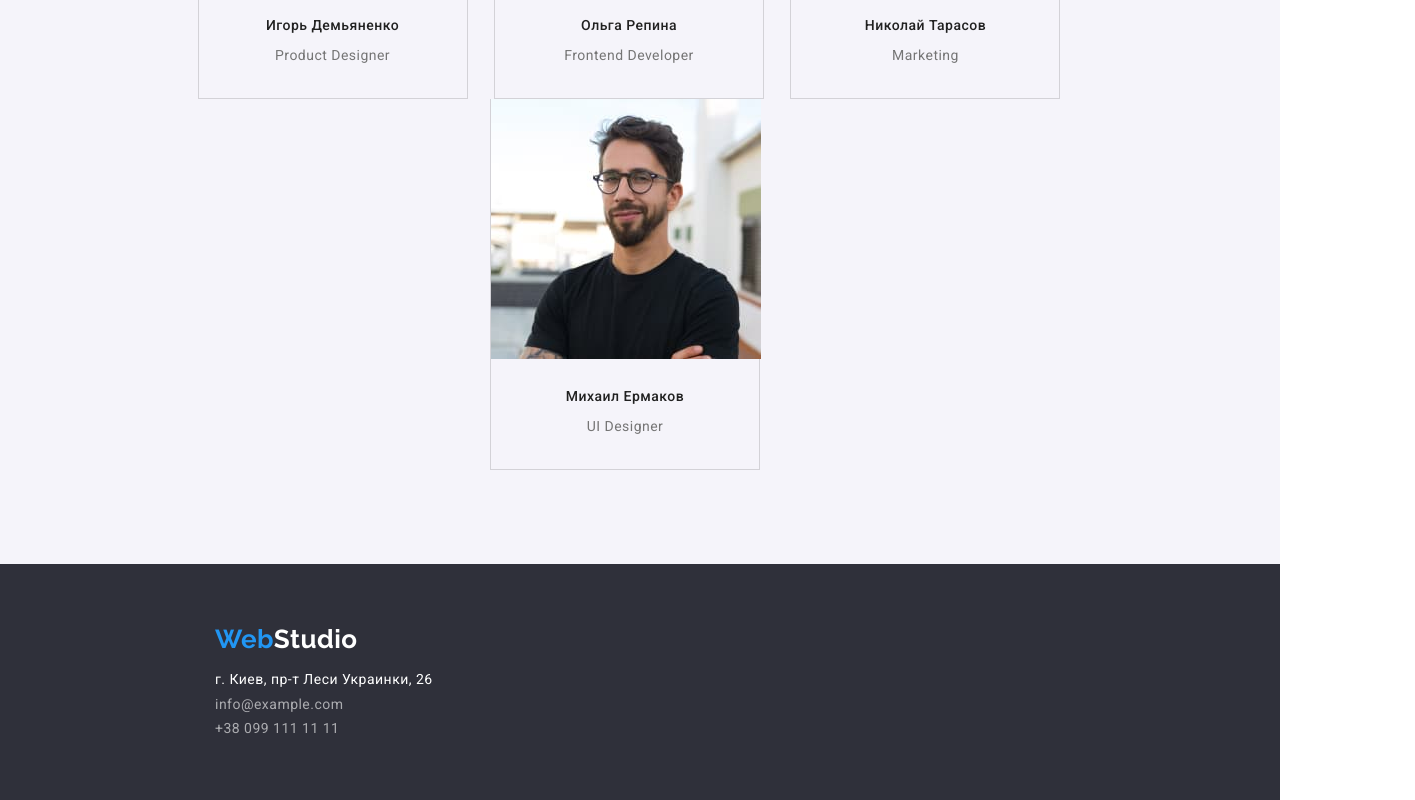
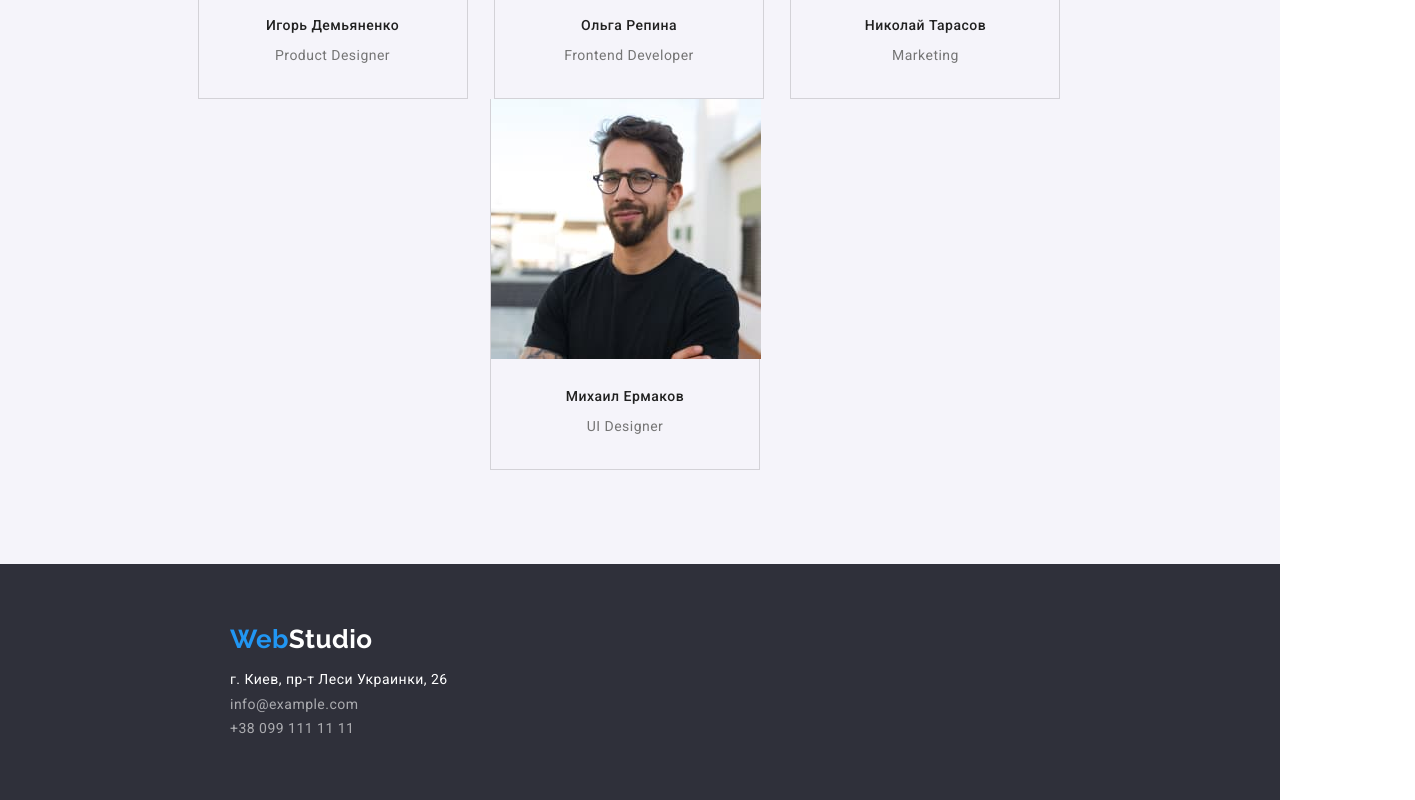
Before and after one commit to nikksavchenko/goit-markup-hw-03, a plain HTML site: page index.html in a window 1280 px wide. Shown: the part 2239-3039 px from the top of the page, 1415 px wide, since content can reach past the window. Drawn offline with nearby package versions, Linux system fonts and the light colour scheme.

Commit message:
Update index.html

```diff
--- a/index.html
+++ b/index.html
@@ -107,7 +107,7 @@
       </section>
     </main>
     <footer class="footer">
-      <div class="conteiner footer-div">
+      <div class="container footer-div">
        <a href="/index.html" class="logo"><span class="logo-colorwebfooter">Web</span><span class="logo-studiofooter">Studio</span>
         </a>
       <address class="address">
```
